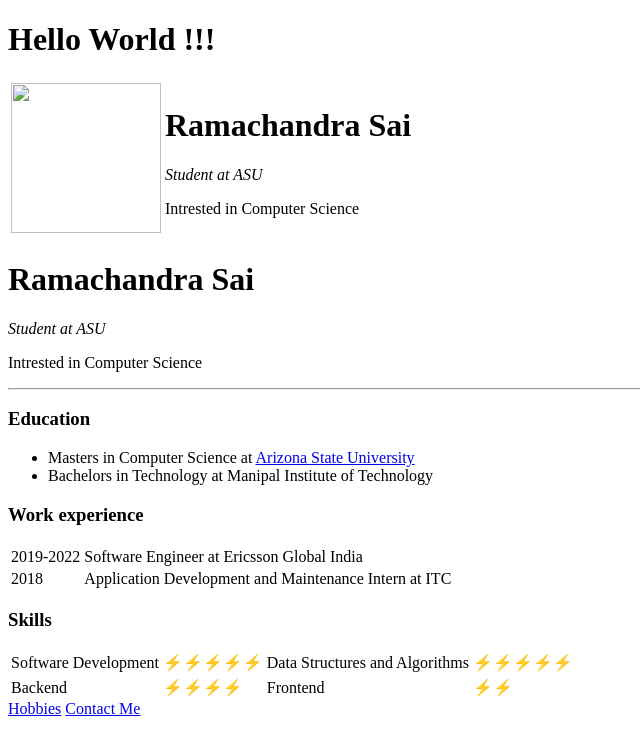
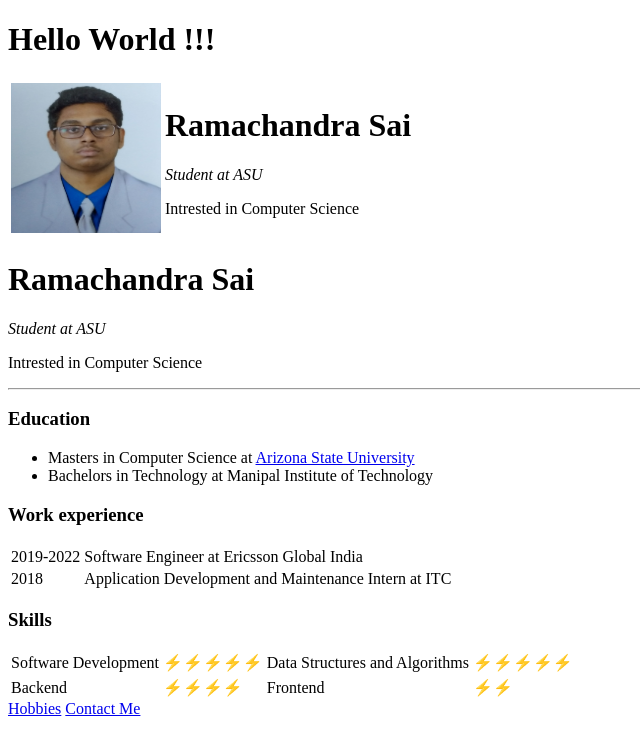
Before and after one commit to ramachandrasai7/Web-Dev-Course, a plain HTML site: page index.html in a window 1280 px wide. Shown: the whole page, without its empty margins (0-640 px from the left). Drawn offline with Linux system fonts and the light colour scheme.

Commit message:
Update index.html

```diff
--- a/index.html
+++ b/index.html
@@ -17,7 +17,7 @@
     <body>
         <table>
             <tr>
-                <td><img src="..\images\Myself.jpg" width="150" height="150" alt=""></td>
+                <td><img src="Myself.jpg" width="150" height="150" alt=""></td>
                 <td>
                         <h1>Ramachandra Sai</h1>
                         <p><em>Student at ASU</em></p>
```
